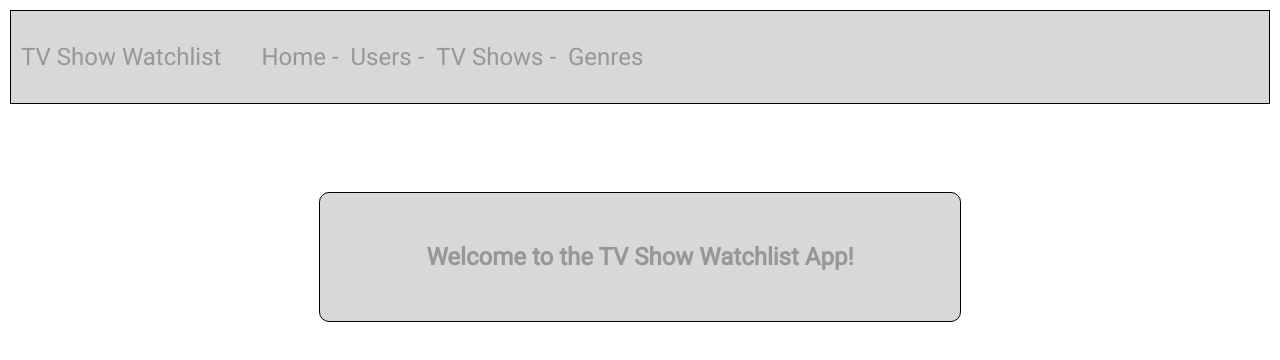
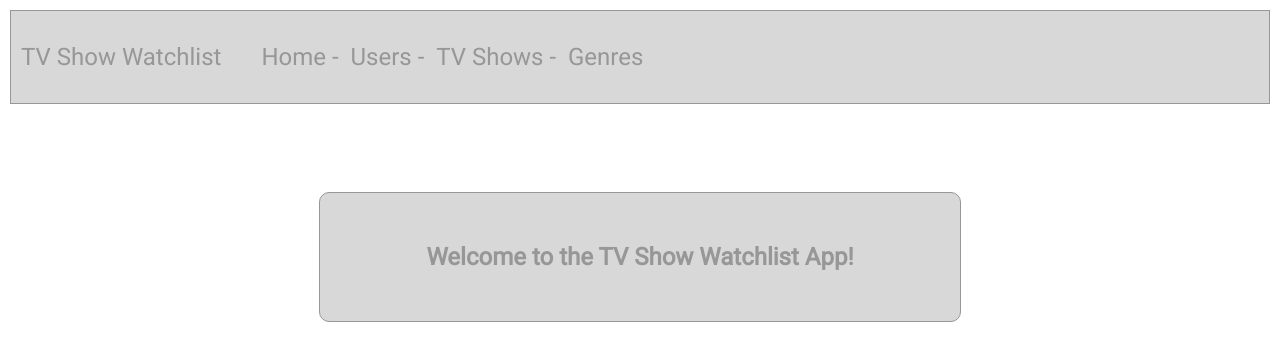
Before and after one commit to reduviidae/showroomAssignment, a React (Create React App) app in the folder frontend/showroom_assignment_client/: page / in a window 1280 px wide. Shown: the top 360 px of the page. Built offline with nearby package versions, Linux system fonts and the light colour scheme; no server answers.

Commit message:
data serializing works, need to apply to all

```diff
--- a/frontend/showroom_assignment_client/src/App.css
+++ b/frontend/showroom_assignment_client/src/App.css
@@ -10,7 +10,7 @@ body {
 
 .navBar {
   background-color: #d8d8d8;
-  border: 1px black solid;
+  border: 1px #979797 solid;
   margin: 10px;
   padding: 10px;
   height: 3em;
@@ -55,7 +55,7 @@ li {
   height: 8em;
   width: 40em;
   text-align: center;
-  border: 1px black solid;
+  border: 1px #979797 solid;
   border-radius: 10px;
   display: flex;
   align-content: center;
@@ -69,6 +69,7 @@ li {
   height: 235px;
   width: 196px;
   background-color: #d8d8d8;
+  border: 1px #979797 solid;
 }
 
 .userContainer {
```
Also changed, not shown: 1 other file (tests, documents, lock files or other folders).
